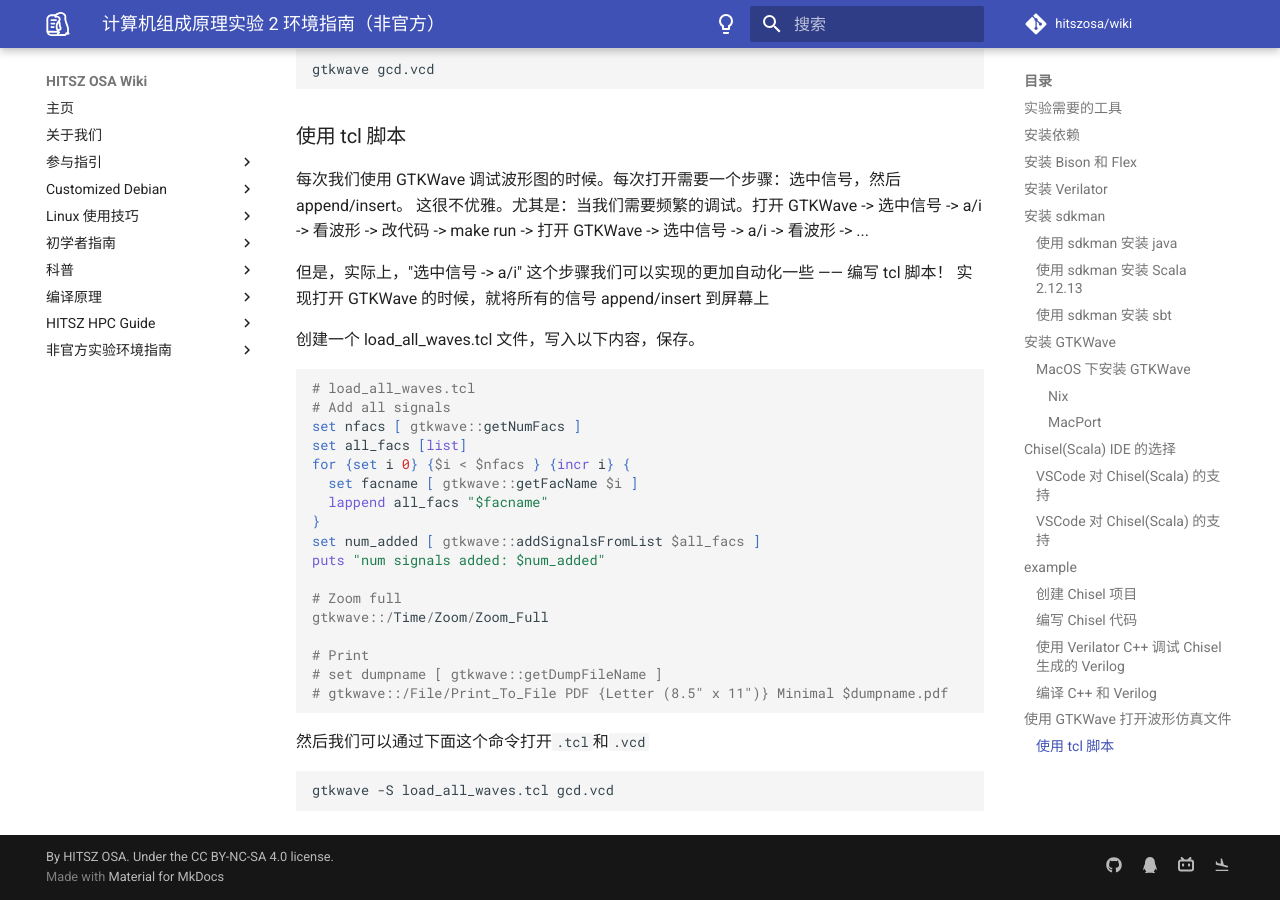
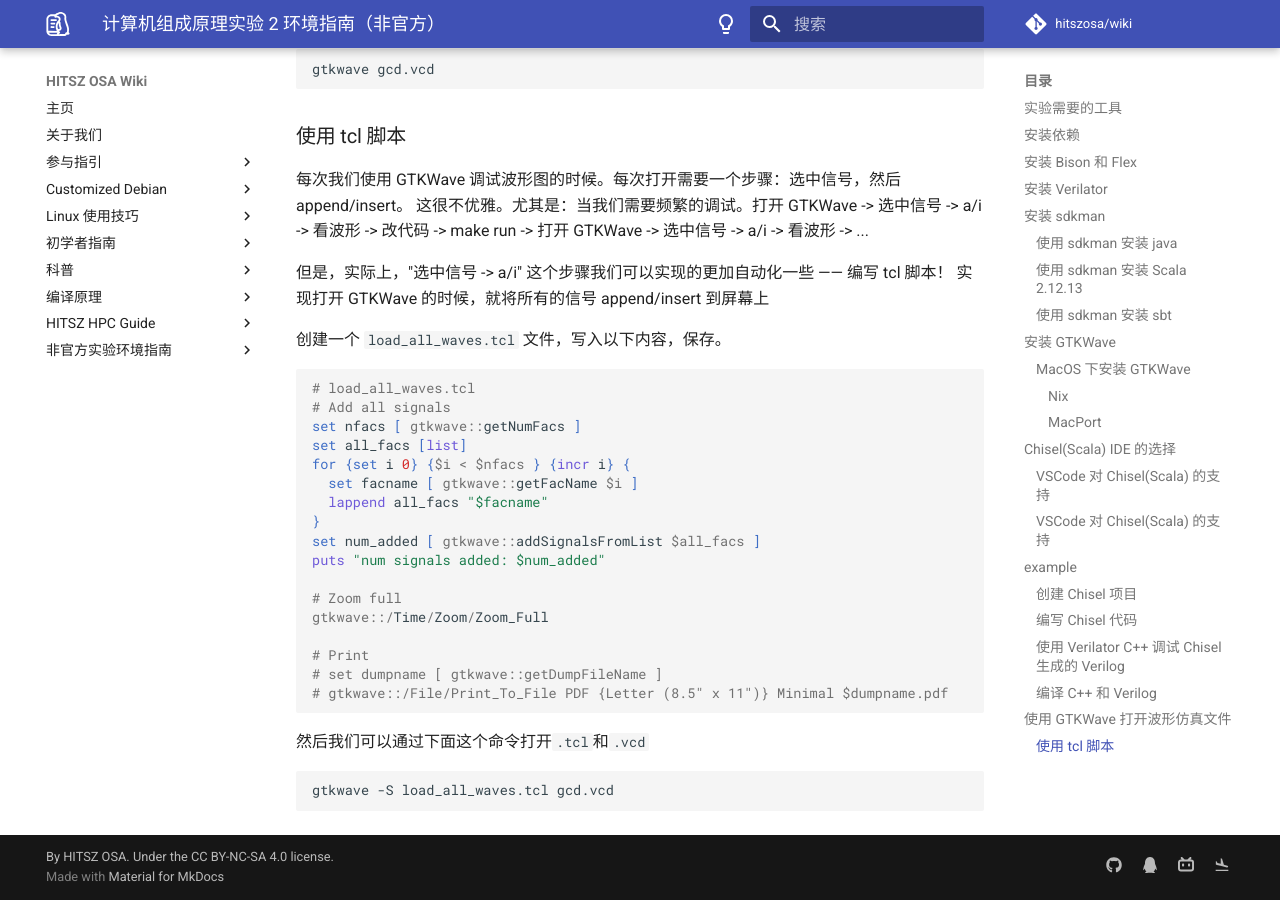
Before and after one commit to hitszosa/wiki, an MkDocs documentation site: the page built from docs/unofficial-lab-env/comp-organ-lab2.md, in a window 1280 px wide and 900 px high, scrolled down 9573 px. Built offline with MkDocs 1.6.1 and Material for MkDocs 9.7.7, drawn with Linux system fonts in a browser that asks for light colours; comment, search, counter and statistics services are not loaded.

Commit message:
文件名

````diff
--- a/docs/unofficial-lab-env/comp-organ-lab2.md
+++ b/docs/unofficial-lab-env/comp-organ-lab2.md
@@ -454,7 +454,7 @@ gtkwave gcd.vcd
 但是，实际上，"选中信号 -> a/i" 这个步骤我们可以实现的更加自动化一些 —— 编写 tcl 脚本！
 实现打开 GTKWave 的时候，就将所有的信号 append/insert 到屏幕上
 
-创建一个 load_all_waves.tcl 文件，写入以下内容，保存。
+创建一个 `load_all_waves.tcl` 文件，写入以下内容，保存。
 
 ```tcl
 # load_all_waves.tcl
````
